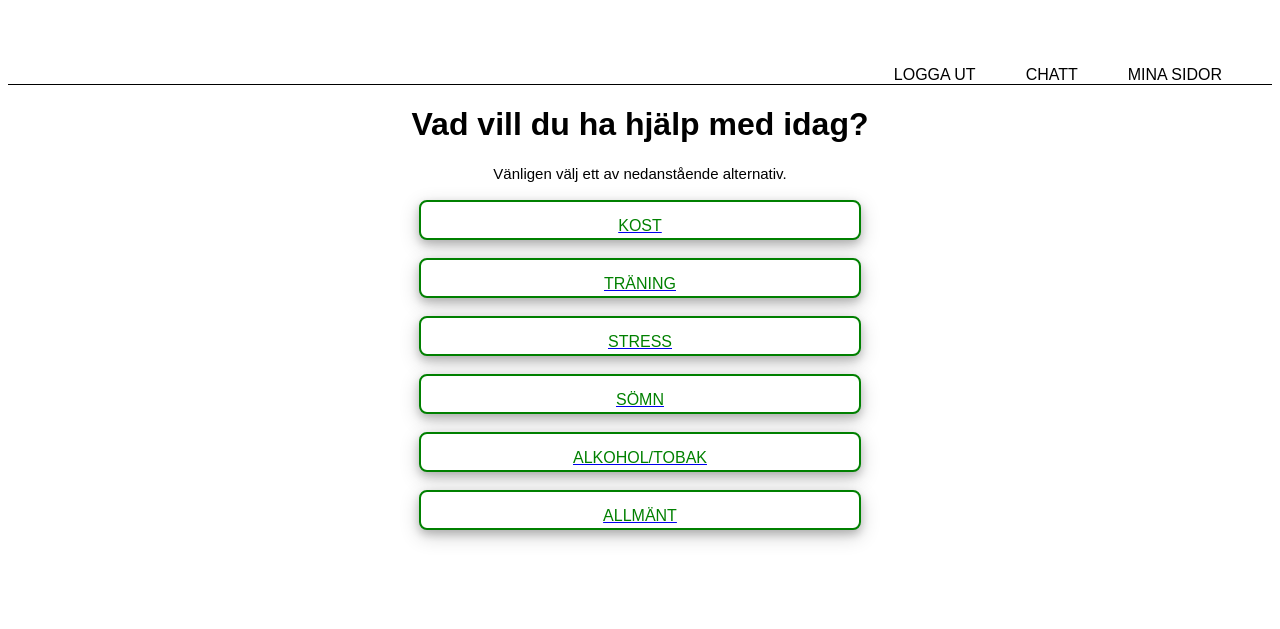
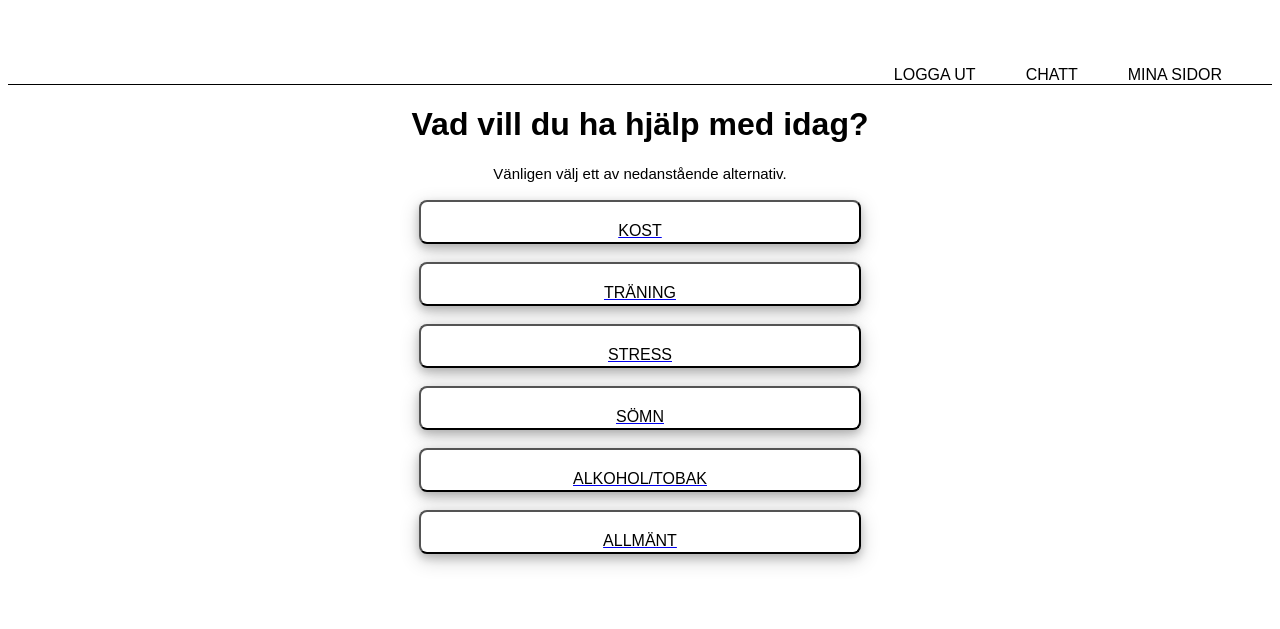
Before and after one commit to Jummis/Projektet, a PHP site: page /chatOptions.php in a window 1280 px wide. Shown: the part 323-952 px from the top of the page. Run offline with PHP 8.4, Linux system fonts and the light colour scheme.

Commit message:
css fix på knappar

```diff
--- a/main.css
+++ b/main.css
@@ -236,9 +236,9 @@ background-color: #4CAF50;
     box-shadow: 0 4px 8px 0 rgba(0, 0, 0, 0.2), 0 6px 20px 0 rgba(0, 0, 0, 0.19);
     background-color: white;
     border-radius: 8px;
-    border: 2px solid green;
-    color: green;
-    padding: 15px 32px;
+    border: 2px solid A7D7C5;
+    color: black;
+    padding: 20px 40px;
     text-align: center;
     text-decoration: none;
     font-size: 16px;
@@ -248,7 +248,7 @@ background-color: #4CAF50;
 }
 
     .optionButtons .button:hover {
-    background-color: #3e8e41;
+    background-color: #A7D7C5;
     color: white;
 }
 
@@ -256,12 +256,3 @@ background-color: #4CAF50;
   float: right;
   width: 50%;
 }
-<<<<<<< HEAD
-=======
-<<<<<<< HEAD
-=======
-
-
-
->>>>>>> 99e414b2765fcf50d1158d63d055b34d536893cc
->>>>>>> 79c6284b6135342aa610097ab4285e7355a1a065
```
